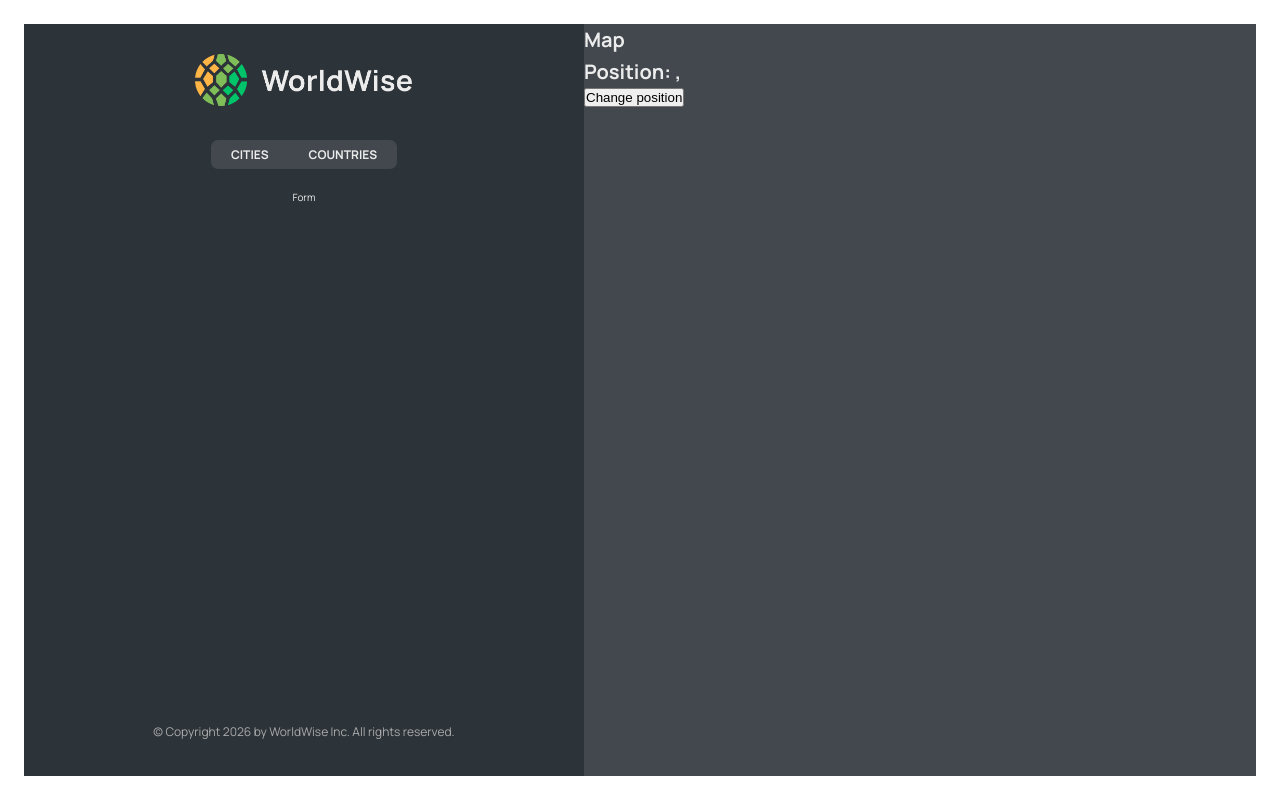
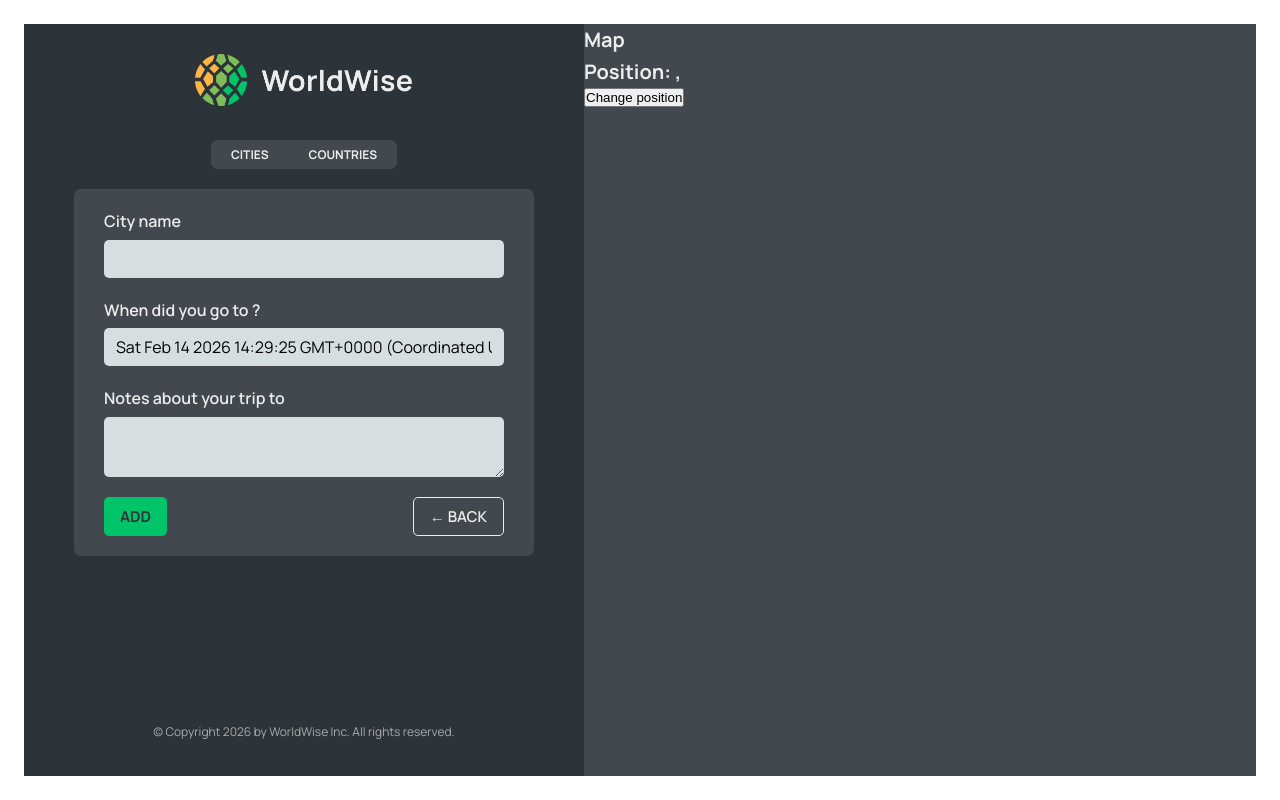
Before and after one commit to RomanIlyuk/World-Wise, a React (Vite) app: page /app/form in a window 1280 px wide. Built offline with nearby package versions, Linux system fonts and the light colour scheme; data requests are answered from the project's data file.

Commit message:
Added Programmatic Navigation

```diff
--- a/src/App.jsx
+++ b/src/App.jsx
@@ -9,6 +9,7 @@
 import CityList from "./components/CityList.jsx";
 import CountryList from "./components/CountryList.jsx";
 import City from "./components/City.jsx";
+import Form from "./components/Form.jsx";
 
 const BASE_URL = "http://localhost:9000";
 
@@ -53,7 +54,7 @@
             path="countries"
             element={<CountryList cities={cities} isLoading={isLoading} />}
           />
-          <Route path="form" element={<p>Form</p>} />
+          <Route path="form" element={<Form />} />
         </Route>
         <Route path="*" element={<PageNotFound />} />
       </Routes>
--- /dev/null
+++ b/src/components/Button.jsx
@@ -0,0 +1,11 @@
+import styles from "./Button.module.css";
+
+function Button({ children, onClick, type }) {
+  return (
+    <button onClick={onClick} className={`${styles.btn} ${styles[type]}`}>
+      {children}
+    </button>
+  );
+}
+
+export default Button;
--- a/src/components/City.jsx
+++ b/src/components/City.jsx
@@ -1,5 +1,6 @@
 import { useParams, useSearchParams } from "react-router-dom";
 import styles from "./City.module.css";
+
 
 const formatDate = (date) =>
   new Intl.DateTimeFormat("en", {
--- a/src/components/CountryList.jsx
+++ b/src/components/CountryList.jsx
@@ -20,7 +20,7 @@
   return (
     <ul className={styles.countryList}>
       {countries.map((country) => (
-        <CountryItem country={country} key={country.id} />
+        <CountryItem country={country} key={country.country} />
       ))}
     </ul>
   );
--- a/src/components/Form.jsx
+++ b/src/components/Form.jsx
@@ -3,6 +3,8 @@
 import { useState } from "react";
 
 import styles from "./Form.module.css";
+import Button from "./Button";
+import { useNavigate } from "react-router-dom";
 
 export function convertToEmoji(countryCode) {
   const codePoints = countryCode
@@ -13,6 +15,8 @@
 }
 
 function Form() {
+  const navigate = useNavigate();
+
   const [cityName, setCityName] = useState("");
   const [country, setCountry] = useState("");
   const [date, setDate] = useState(new Date());
@@ -49,8 +53,16 @@
       </div>
 
       <div className={styles.buttons}>
-        <button>Add</button>
-        <button>&larr; Back</button>
+        <Button type="primary">Add</Button>
+        <Button
+          type="back"
+          onClick={(e) => {
+            e.preventDefault();
+            navigate(-1);
+          }}
+        >
+          &larr; Back
+        </Button>
       </div>
     </form>
   );
--- a/src/components/Map.jsx
+++ b/src/components/Map.jsx
@@ -1,13 +1,16 @@
-import { useSearchParams } from "react-router-dom";
+import { useNavigate, useSearchParams } from "react-router-dom";
 import styles from "./Map.module.css";
 
 function Map() {
+  const navigate = useNavigate();
+
+
   const [searchParams, setSearchParams] = useSearchParams();
   const lat = searchParams.get("lat");
   const lng = searchParams.get("lng");
 
   return (
-    <div className={styles.mapContainer}>
+    <div className={styles.mapContainer} onClick={() => navigate("form")}>
       <h1>Map</h1>
       <h1>
         Position: {lat}, {lng}
```
